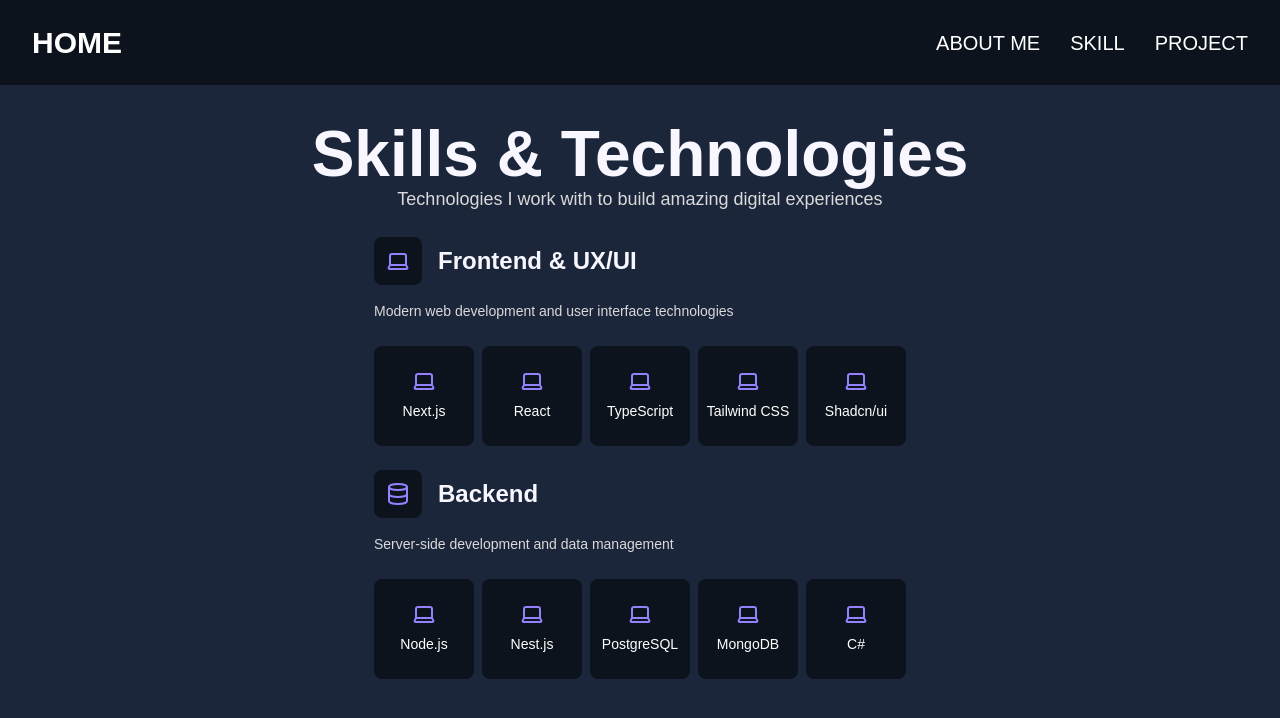
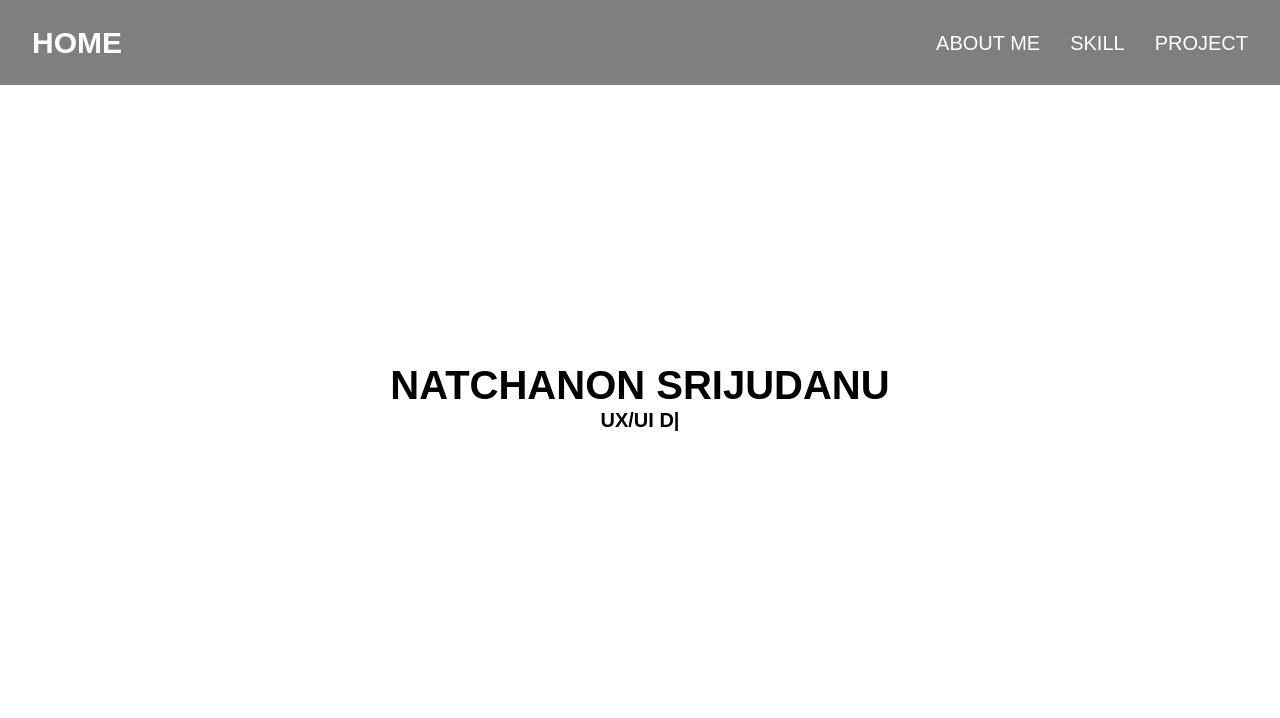
Before and after one commit to FolkNatchanon/natchanon_portfolio, a Next.js app: page /test in a window 1280 px wide. Shown: the top 718 px of the page. Built offline with nearby package versions, Linux system fonts and the light colour scheme; a web font is replaced by a local one.

Commit message:
feat(animation): add dynamic-text

```diff
--- a/app/globals.css
+++ b/app/globals.css
@@ -14,7 +14,7 @@
 	--color-blue-dark: #1b263b;
 	--color-gray-dark: #222222;
 	--color-white-fade: #dadada;
-	--color-blue-fade: #2C3A53;
+	--color-blue-fade: #2c3a53;
 }
 
 @layer base {
--- a/app/test/page.tsx
+++ b/app/test/page.tsx
@@ -1,133 +1,19 @@
-// Icons
-import { Laptop, Database } from "lucide-react"
+// Components
+import DynamicText from "@/components/animation/dynamic-text"
 
-const Frontend = [
-	{
-		name: "Next.js",
-		icon: <Laptop className="text-[#9381ff]" size={24} />,
-	},
-	{
-		name: "React",
-		icon: <Laptop className="text-[#9381ff]" size={24} />,
-	},
-	{
-		name: "TypeScript",
-		icon: <Laptop className="text-[#9381ff]" size={24} />,
-	},
-	{
-		name: "Tailwind CSS",
-		icon: <Laptop className="text-[#9381ff]" size={24} />,
-	},
-	{
-		name: "Shadcn/ui",
-		icon: <Laptop className="text-[#9381ff]" size={24} />,
-	},
-]
+const HomePage = () => {
+	return (
+		<section className="flex w-full flex-col">
+			{/* Title */}
+			<div className="flex h-screen flex-col items-center justify-center">
+				<h1 className="text-[40px] leading-none font-bold">
+					NATCHANON SRIJUDANU
+				</h1>
 
-const Backend = [
-	{
-		name: "Node.js",
-		icon: <Laptop className="text-[#9381ff]" size={24} />,
-	},
-	{
-		name: "Nest.js",
-		icon: <Laptop className="text-[#9381ff]" size={24} />,
-	},
-	{
-		name: "PostgreSQL",
-		icon: <Laptop className="text-[#9381ff]" size={24} />,
-	},
-	{
-		name: "MongoDB",
-		icon: <Laptop className="text-[#9381ff]" size={24} />,
-	},
-	{
-		name: "C#",
-		icon: <Laptop className="text-[#9381ff]" size={24} />,
-	},
-]
-
-const TestPage = () => {
-	return (
-		<section className="flex w-full flex-col bg-[#1b263b]">
-			{/* Skills & Technologies */}
-			<div className="flex h-screen w-full flex-col items-center justify-center">
-				<div className="flex flex-col items-center">
-					<h1 className="text-[64px] leading-none font-semibold text-[#f8f7ff]">
-						Skills & Technologies
-					</h1>
-
-					<p className="text-[18px] text-[#DADADA]">
-						Technologies I work with to build amazing digital experiences
-					</p>
-				</div>
-
-				{/* Frontend & UI */}
-				<div className="flex flex-col">
-					<div className="mt-[24px] flex items-center gap-[16px]">
-						<div className="flex h-[48px] w-[48px] items-center justify-center rounded-[8px] bg-[#0D131D]">
-							<Laptop className="text-[#9381ff]" size={24} />
-						</div>
-
-						<h2 className="text-[24px] font-semibold text-[#f8f7ff]">
-							Frontend & UX/UI
-						</h2>
-					</div>
-
-					<p className="mt-[16px] text-[14px] text-[#DADADA]">
-						Modern web development and user interface technologies
-					</p>
-
-					<div className="mt-[24px] flex items-center gap-[8px]">
-						{Frontend.map((item, index) => {
-							return (
-								<div
-									key={index}
-									className="flex h-[100px] w-[100px] flex-col items-center justify-center gap-[8px] rounded-[8px] bg-[#0D131D]"
-								>
-									{item.icon}
-
-									<p className="text-[14px] text-white">{item.name}</p>
-								</div>
-							)
-						})}
-					</div>
-				</div>
-
-				{/* Backend & Database */}
-				<div className="flex flex-col">
-					<div className="mt-[24px] flex items-center gap-[16px]">
-						<div className="flex h-[48px] w-[48px] items-center justify-center rounded-[8px] bg-[#0D131D]">
-							<Database className="text-[#9381ff]" size={24} />
-						</div>
-
-						<h2 className="text-[24px] font-semibold text-[#f8f7ff]">
-							Backend
-						</h2>
-					</div>
-
-					<p className="mt-[16px] text-[14px] text-[#DADADA]">
-						Server-side development and data management
-					</p>
-
-					<div className="mt-[24px] flex items-center gap-[8px]">
-						{Backend.map((item, index) => {
-							return (
-								<div
-									key={index}
-									className="flex h-[100px] w-[100px] flex-col items-center justify-center gap-[8px] rounded-[8px] bg-[#0D131D]"
-								>
-									{item.icon}
-
-									<p className="text-[14px] text-white">{item.name}</p>
-								</div>
-							)
-						})}
-					</div>
-				</div>
+				<DynamicText texts={["SOFTWARE DEVELOPER", "UX/UI DESIGNER"]} />
 			</div>
 		</section>
 	)
 }
 
-export default TestPage
+export default HomePage
--- /dev/null
+++ b/components/animation/dynamic-text.tsx
@@ -0,0 +1,88 @@
+"use client"
+
+import React, { useState, useEffect } from "react"
+
+interface DynamicTextProps {
+	texts: string[] // Array of texts to cycle through
+	typingSpeed?: number // Milliseconds per character
+	pauseTime?: number // Milliseconds between texts
+	cursorBlinkSpeed?: number // Milliseconds for cursor blinking
+	variant?: "primary" | "secondary" // Variants for text style
+	cursorVariant?: "primary" | "secondary" // Variants for cursor style
+}
+
+const DynamicText: React.FC<DynamicTextProps> = ({
+	texts,
+	typingSpeed = 100,
+	pauseTime = 2000,
+	cursorBlinkSpeed = 500,
+	variant = "primary", // Default variant for text
+	cursorVariant = "primary", // Default variant for cursor
+}) => {
+	const [currentText, setCurrentText] = useState("")
+	const [textIndex, setTextIndex] = useState(0)
+	const [isDeleting, setIsDeleting] = useState(false)
+	const [showCursor, setShowCursor] = useState(true)
+
+	// Typing effect
+	useEffect(() => {
+		const handleTyping = () => {
+			const fullText = texts[textIndex]
+			const nextText = isDeleting
+				? fullText.slice(0, currentText.length - 1)
+				: fullText.slice(0, currentText.length + 1)
+
+			setCurrentText(nextText)
+
+			if (!isDeleting && nextText === fullText) {
+				setTimeout(() => setIsDeleting(true), pauseTime)
+			} else if (isDeleting && nextText === "") {
+				setIsDeleting(false)
+				setTextIndex((prevIndex) => (prevIndex + 1) % texts.length)
+			}
+		}
+
+		const typingInterval = setTimeout(
+			handleTyping,
+			isDeleting ? typingSpeed / 2 : typingSpeed, // Faster deleting
+		)
+
+		return () => clearTimeout(typingInterval)
+	}, [currentText, isDeleting, textIndex, texts, typingSpeed, pauseTime])
+
+	// Cursor blinking effect
+	useEffect(() => {
+		const cursorBlinkInterval = setInterval(() => {
+			setShowCursor((prev) => !prev)
+		}, cursorBlinkSpeed)
+
+		return () => clearInterval(cursorBlinkInterval)
+	}, [cursorBlinkSpeed])
+
+	// Variant class mapping
+	const variantClasses: Record<string, string> = {
+		primary:
+			"font-primary text-[16px] text-accent-Black font-semibold xl:text-[20px]",
+		secondary:
+			"font-primary text-[16px] text-accent-White font-semibold xl:text-[20px]",
+	}
+
+	const cursorVariantClasses: Record<string, string> = {
+		primary: "text-accent-Black font-cursor font-bold",
+		secondary: "text-accent-White font-cursor font-bold",
+	}
+
+	return (
+		<span className={`transition-all duration-300 ${variantClasses[variant]}`}>
+			{currentText}
+			<span
+				className={`cursor ${cursorVariantClasses[cursorVariant]}`}
+				style={{ visibility: showCursor ? "visible" : "hidden" }}
+			>
+				|
+			</span>
+		</span>
+	)
+}
+
+export default DynamicText
--- /dev/null
+++ b/tailwind.config.ts
@@ -0,0 +1,10 @@
+module.exports = {
+	theme: {
+		screens: {
+			sm: "640px",
+			md: "768px",
+			lg: "1024px",
+			xl: "1280px",
+		},
+	},
+}
```
